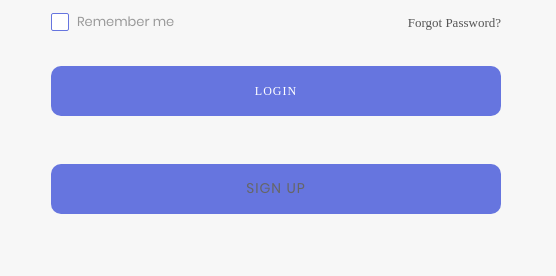
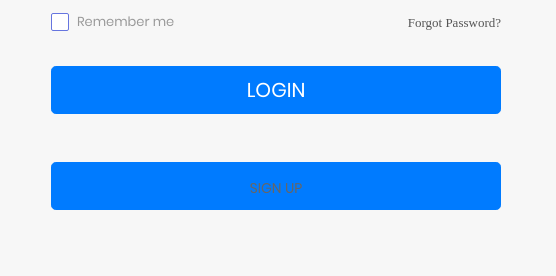
Before and after one commit to mhoobler/food-project, a website: page login.html in a window 1280 px wide. Shown: the part 425-701 px from the top of the page, 724-1280 px from the left. Drawn offline with nearby package versions, Linux system fonts and the light colour scheme; files whose address does not match are found by name; a web font is replaced by a local one.

Commit message:
matched button blues

```diff
--- a/login.html
+++ b/login.html
@@ -70,14 +70,14 @@
 
 
 					<div class="container-login100-form-btn">
-						<div class="login100-form-btn" id="login">
+						<div class="btn btn-lg btn-primary btn-block text-uppercase" id="login">
 							Login
 						</div>
 					</div>
 
 					<br><br>
 					<div class="container-login100-form-btn">
-							<button class="login100-form-btn"><a  href="signupPage.html">Sign Up</a>
+							<button class="btn btn-lg btn-primary btn-block text-uppercase"><a  href="signupPage.html">Sign Up</a>
 
 							</button>
 						</div>
```
